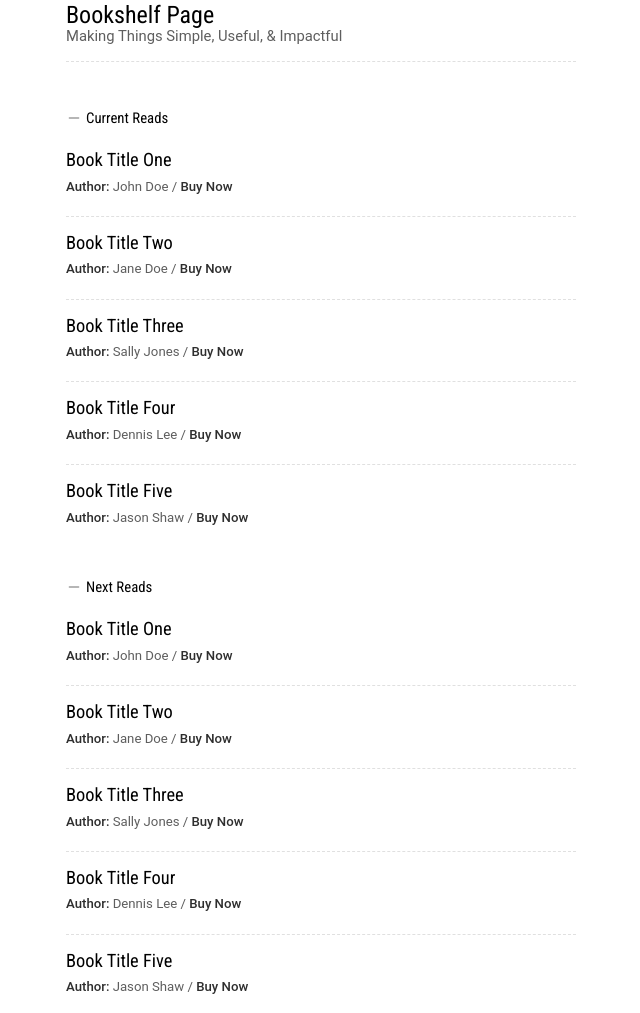
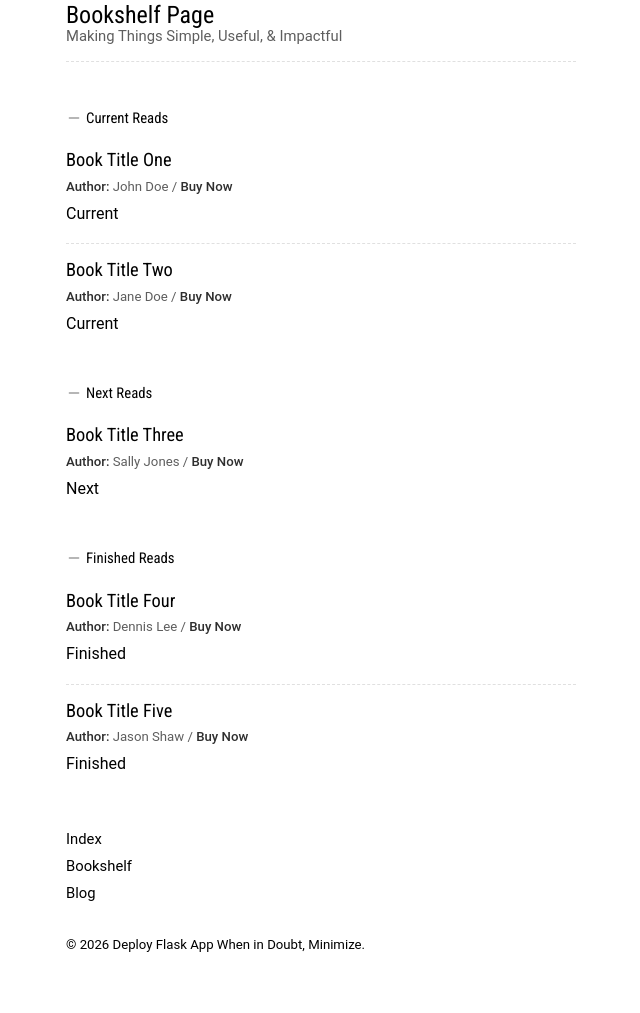
Before and after one commit to rindoshingen/Deploy-Flask-App, a Flask app: page /bookshelf/ in a window 1280 px wide. Shown: the part 191-1204 px from the top of the page, without its empty margins (319-959 px from the left). After the commit the page ends 1143 px from the top, so only its background shows below. Run offline with Flask 3, Linux system fonts and the light colour scheme.

Commit message:
Add category filtering for book lists

```diff
--- a/templates/bookshelf.html
+++ b/templates/bookshelf.html
@@ -21,6 +21,7 @@
         </h3>
         <ul class="books__list">
             {% for book in books %}
+            {% if book.category == "Current" %}
             <li class="book__item">
                 <h4 class="book__item--title">{{ book.title }}</h4>
                 <ul class="book__author">
@@ -29,7 +30,9 @@
                         <a href="{{ book.url }}" target="_blank">Buy Now</a>
                     </li>
                 </ul>
+                <span class="book__category">{{ book.category }}</span>
             </li>
+            {% endif %}
             {% endfor %}
         </ul>
     </div>
@@ -54,6 +57,7 @@
         </h3>
         <ul class="books__list">
             {% for book in books %}
+            {% if book.category == "Next" %}
             <li class="book__item">
                 <h4 class="book__item--title">{{ book.title }}</h4>
                 <ul class="book__author">
@@ -62,7 +66,9 @@
                         <a href="{{ book.url }}" target="_blank">Buy Now</a>
                     </li>
                 </ul>
+                <span class="book__category">{{ book.category }}</span>
             </li>
+            {% endif %}
             {% endfor %}
         </ul>
     </div>
@@ -87,6 +93,7 @@
         </h3>
         <ul class="books__list">
             {% for book in books %}
+            {% if book.category == "Finished" %}
             <li class="book__item">
                 <h4 class="book__item--title">{{ book.title }}</h4>
                 <ul class="book__author">
@@ -95,7 +102,9 @@
                         <a href="{{ book.url }}" target="_blank">Buy Now</a>
                     </li>
                 </ul>
+                <span class="book__category">{{ book.category }}</span>
             </li>
+            {% endif %}
             {% endfor %}
         </ul>
     </div>
```
